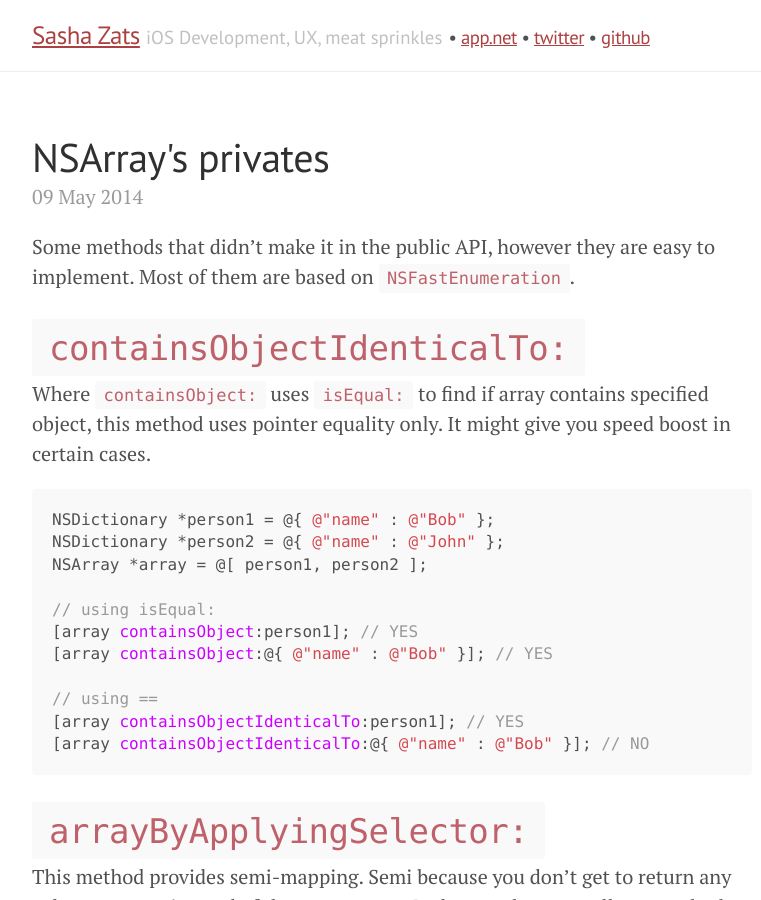
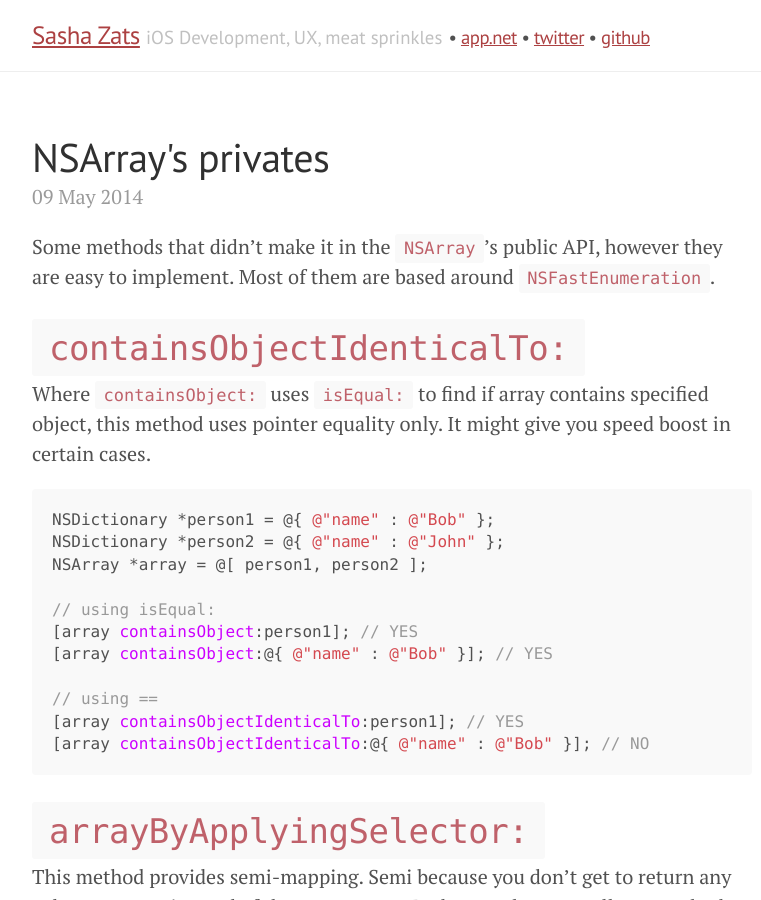
Before and after one commit to zats/zats.github.io, a Jekyll site: the page built from _posts/2014-05-09-nsarrays-privates.markdown, in a window 1280 px wide and 900 px high. Shown: the whole window, without its empty margins (248-1009 px from the left). Built offline with Jekyll 4.4.1, drawn with Linux system fonts in a browser that asks for light colours; Markdown is read by kramdown in place of the engine named in the settings.

Commit message:
minor edit of NSArray's privates blog post

```diff
--- a/_posts/2014-05-09-nsarrays-privates.markdown
+++ b/_posts/2014-05-09-nsarrays-privates.markdown
@@ -4,7 +4,7 @@ title: "NSArray's privates"
 date: 2014-05-09
 ---
 
-Some methods that didn't make it in the public API, however they are easy to implement. Most of them are based on `NSFastEnumeration`.
+Some methods that didn't make it in the `NSArray`'s public API, however they are easy to implement. Most of them are based around `NSFastEnumeration`.
 
 # `containsObjectIdenticalTo:`
 
```
